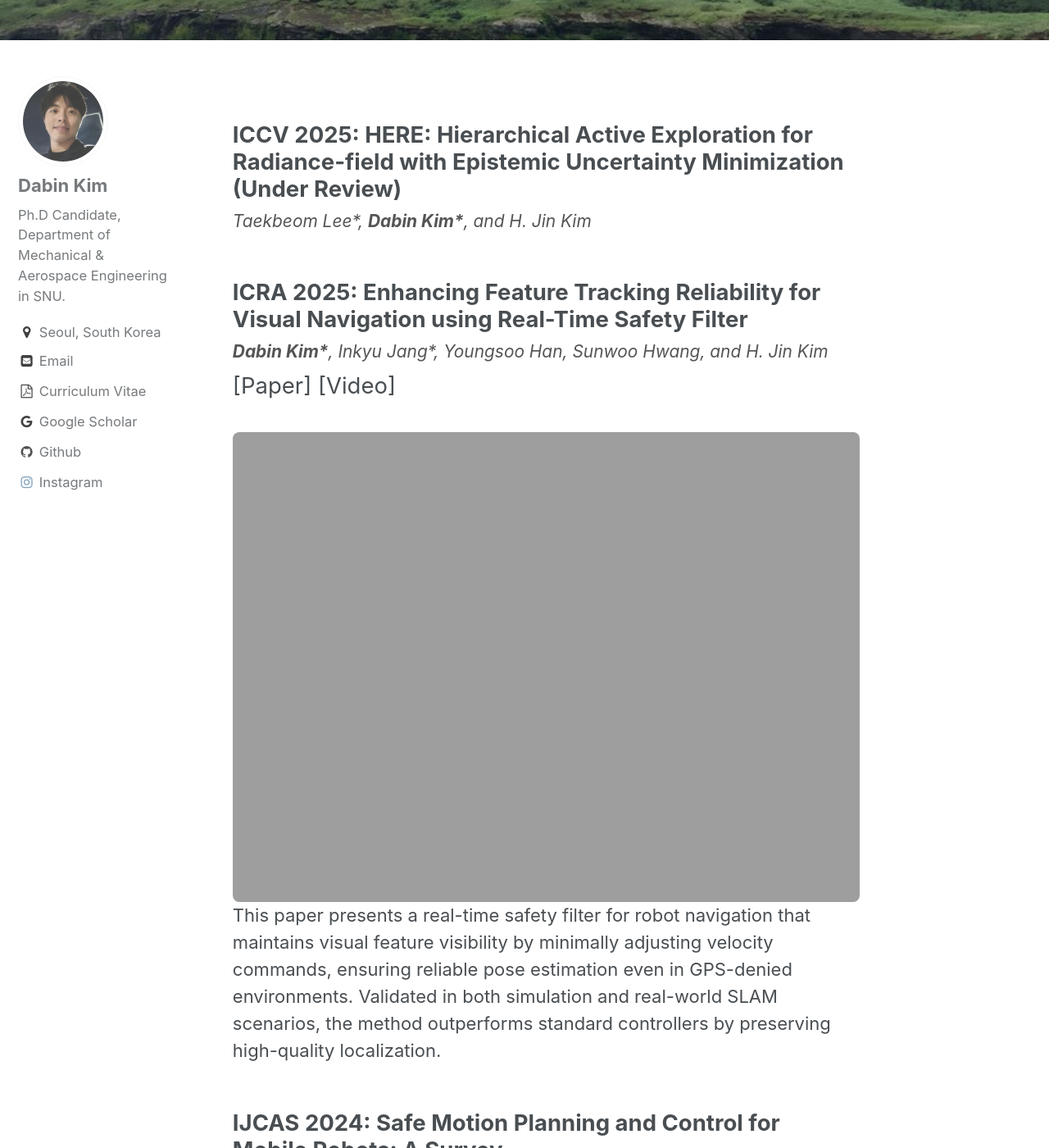
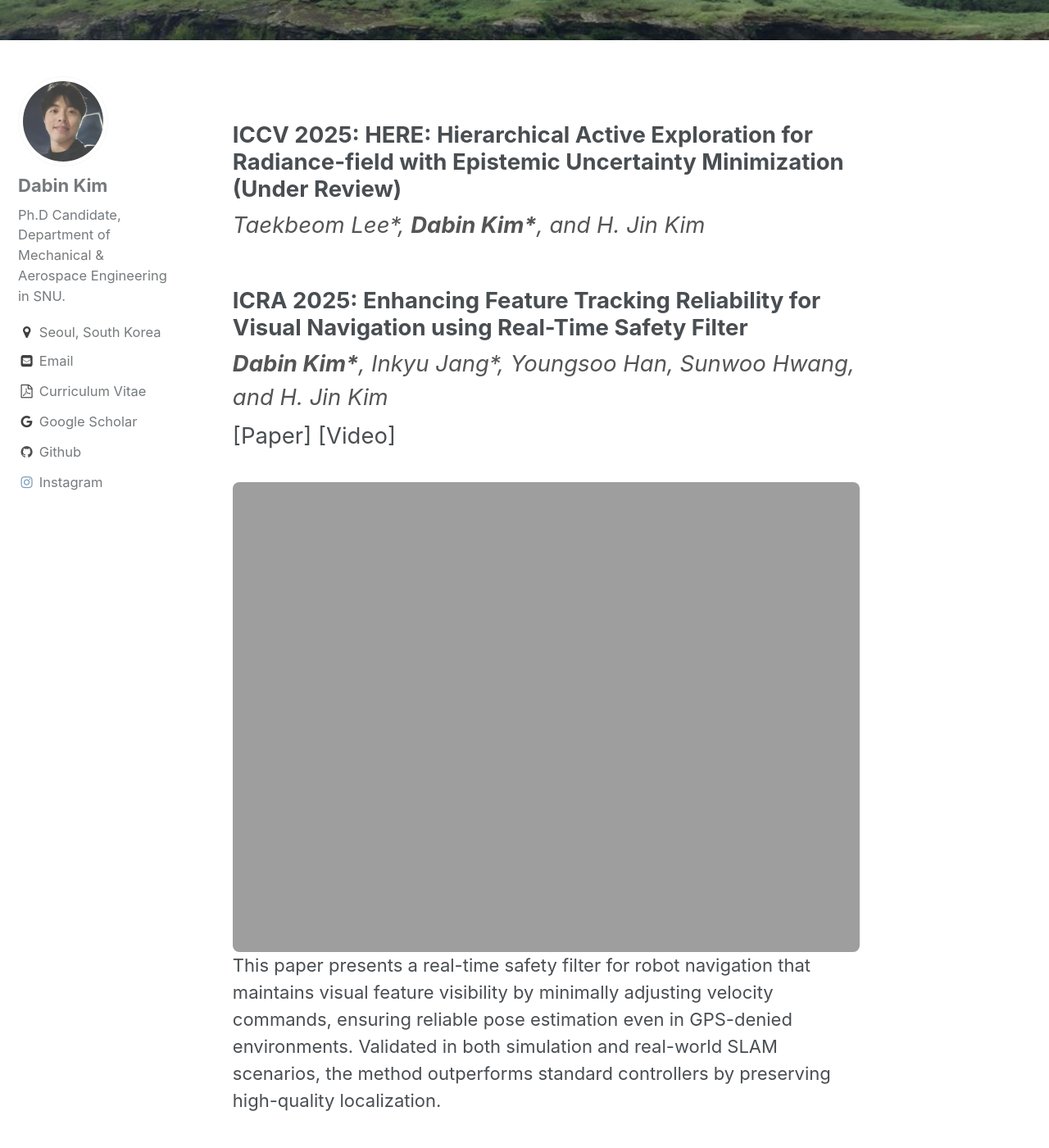
Before and after one commit to dabinkim-LGOM/dabinkim-LGOM.github.io, a Jekyll site: the page built from _pages/pub.md, in a window 1280 px wide and 1400 px high, scrolled down 341 px. Shown: the whole window at 82% size. Built offline with Jekyll 4.4.1, drawn with Linux system fonts in a browser that asks for light colours.

Commit message:
Update _archive.scss

```diff
--- a/_sass/_archive.scss
+++ b/_sass/_archive.scss
@@ -73,7 +73,7 @@
   font-style: italic;
   margin: 5px 0;
   color: #555;
-  font-size: 0.95rem;
+  font-size: 1.25rem;
 }
 
 .pub__item-links {
```
